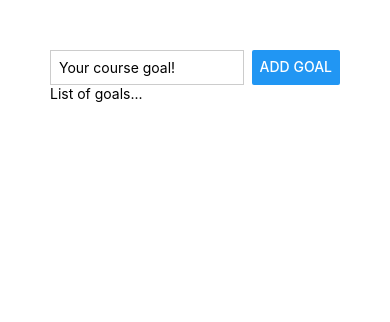
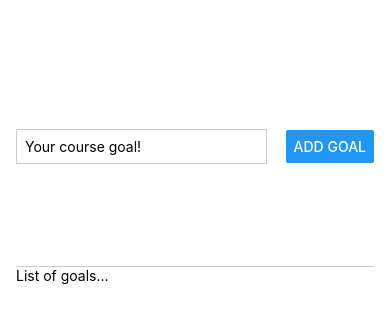
Before and after one commit to afiqaimanafr/goals-rn-app, a React Native app: screen / in a window 390 px wide. Shown: the top 322 px of the page. Built offline with nearby package versions, Linux system fonts and the light colour scheme.

Commit message:
update: latest

```diff
--- a/App.js
+++ b/App.js
@@ -9,7 +9,7 @@
         <TextInput style={styles.textInput} placeholder="Your course goal!" />
         <Button title="Add Goal" />
       </View>
-      <View>
+      <View style={styles.goalsContainer}>
         <Text>List of goals...</Text>
       </View>
     </View>
@@ -18,17 +18,27 @@
 
 const styles = StyleSheet.create({
   appContainer: {
-    padding: 50,
+    paddingTop: 50,
+    paddingHorizontal: 16,
+    flex: 1,
   },
   inputContainer: {
+    flex: 1,
     flexDirection: "row",
     justifyContent: "space-between",
+    alignItems: "center",
+    paddingBottom: 24,
+    borderBottomWidth: 1,
+    borderBottomColor: "#cccccc",
   },
   textInput: {
     borderWidth: 1,
     borderColor: "#cccccc",
-    width: "80%",
+    width: "70%",
     marginRight: 8,
     padding: 8,
   },
+  goalsContainer: {
+    flex: 3,
+  },
 });
```
